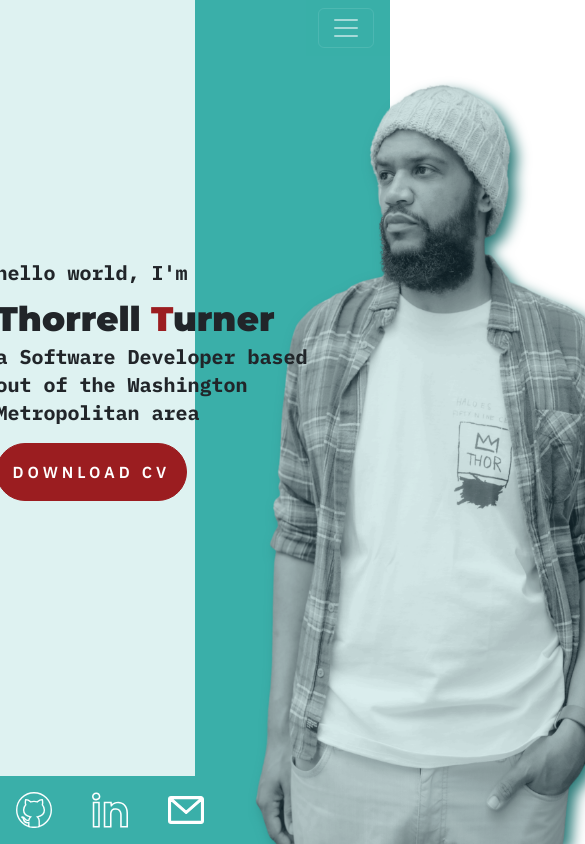
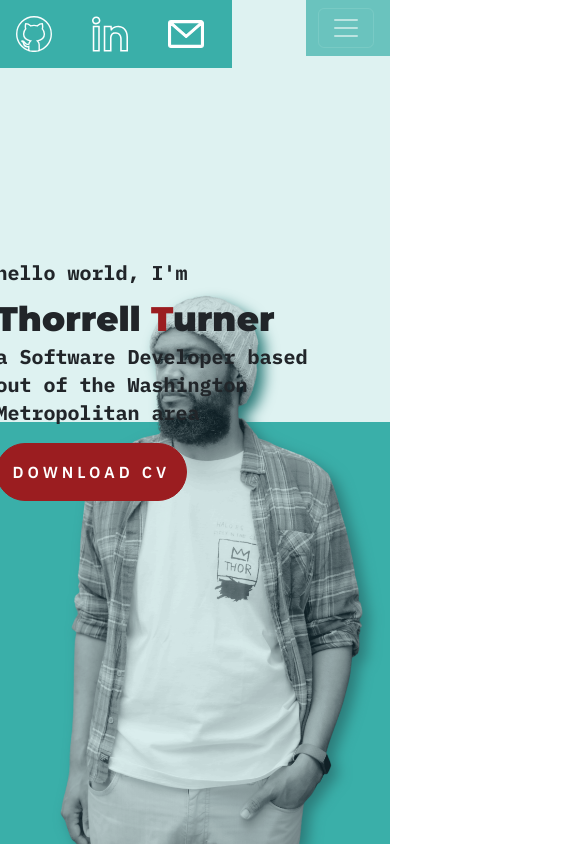
Before and after one commit to thorrellt/react-portfolio, a React (Vite) app: page / in a window 390 px wide. Shown: the top 844 px of the page, 585 px wide, since content can reach past the window. Built offline with nearby package versions, Linux system fonts and the light colour scheme.

Commit message:
add window  size state for responsive designs

```diff
--- a/src/components/App.jsx
+++ b/src/components/App.jsx
@@ -1,4 +1,4 @@
-import { useState } from 'react'
+import { useState, useEffect } from 'react'
 import MainNav from './MainNav'
 import Heading from './Heading'
 import '../styles/App.css'
@@ -8,12 +8,25 @@ import 'bootstrap/dist/css/bootstrap.min.css'
 import '../scss/custom.scss'
 
 function App() {
-  const [count, setCount] = useState(0)
+  const [windowWidth, setWindowWidth] = useState(window.innerWidth)
+
+  useEffect(() => {
+    function watchWidth() {
+      setWindowWidth(window.innerWidth)
+    }
+
+    window.addEventListener("resize", watchWidth)
+
+    return function () {
+      window.removeEventListener("resize", watchWidth)
+    }
+  }, [])
+
 
   return (
     <div className="App">
       <MainNav />
-      <Heading />
+      <Heading windowWidth = {windowWidth}/>
 
     </div>
   )
--- a/src/components/Heading.jsx
+++ b/src/components/Heading.jsx
@@ -12,13 +12,54 @@ import linkedinIcon from '../assets/icon-li.svg'
 import emailIcon from '../assets/icon-mail.svg'
 import resume from '../assets/thorrellt_resume.pdf'
 
-function Heading() {
+function Heading(props) {
+  console.log(props.windowWidth)
+  const contactsPosition = props.windowWidth <= 575 ? "top-0" : "bottom-0"
 
   return (
-    <Container className=".Heading position-relative" fluid>
+    <Container className=".Heading position-relative" id='Heading' fluid>
       <Row>
-        <div id="heading--left" className="col-6 bg-secondary"></div>
-        <div id="heading--right" className="col-6 bg-primary">
+        <div id="heading--left"
+        className="mx-0 px-0 col-12 col-sm-6 bg-secondary position-relative">
+          <Row id="main-contacts"
+            className={`bg-primary position-absolute ${contactsPosition} start-0 px-2 py-3`}>
+
+            <Col>
+              <a href="https://github.com/thorrellt" className="contact mx-2"
+              id="gitHub"
+              target="_blank"
+              rel="noopener noreferrer">
+                <Image
+                  src={githubIcon}
+                  alt="github"
+                  title="github.com/thorrellt" />
+              </a>
+            </Col>
+
+            <Col>
+              <a href="https://www.linkedin.com/in/thorrellt/" className="contact mx-2"
+              id="linkedIn"
+              target="_blank"
+              rel="noopener noreferrer">
+                <Image
+                  src={linkedinIcon}
+                  alt="www.linkedin.com/in/thorrellt" title="linkedin.com/in/thorrellt" />
+              </a>
+            </Col>
+
+            <Col>
+              <a href="mailto:thorrellt@gmail.com" className="contact mx-2"
+              id="email" target="_blank"
+              rel="noopener noreferrer">
+                <Image className='py-auto'
+                  src={emailIcon}
+                  alt="thorrellt@gmail.com"
+                  title="thorrellt@gmail.com" />
+              </a>
+            </Col>
+          </Row>
+        </div>
+        <div id="heading--right" className="col-12 col-sm-6 bg-primary">
           <Image
             className="profile-pic ms-5 me-5"
             id='profile-pic'
@@ -44,29 +85,7 @@ function Heading() {
         </Button>
       </div>
 
-      <Row id="main-contacts"
-      className="bg-primary position-absolute bottom-0 start-0 px-2 py-3">
-          <Col>
-            <a href="https://github.com/thorrellt" className="contact mx-2" id="gitHub" target="_blank" rel="noopener noreferrer">
-              <Image
-                src={githubIcon} alt="github" title="github.com/thorrellt" />
-            </a>
-          </Col>
 
-          <Col>
-            <a href="https://www.linkedin.com/in/thorrellt/" className="contact mx-2" id="linkedIn" target="_blank" rel="noopener noreferrer">
-              <Image
-                src={linkedinIcon} alt="www.linkedin.com/in/thorrellt" title="linkedin.com/in/thorrellt" />
-            </a>
-          </Col>
-
-          <Col>
-            <a href="mailto:thorrellt@gmail.com" className="contact mx-2" id="email" target="_blank" rel="noopener noreferrer">
-              <Image className='py-auto'
-                src={emailIcon} alt="thorrellt@gmail.com" title="thorrellt@gmail.com" />
-            </a>
-          </Col>
-        </Row>
     </Container>
   );
 }
--- a/src/styles/Heading.css
+++ b/src/styles/Heading.css
@@ -1,11 +1,18 @@
-.Heading {
+
+
+
+#Heading {
     height: 100vh;
-    outline: 2px solid black;
+    /* outline: 2px solid black; */
+}
+
+#Heading > .row {
+    height: 100%;
 }
 
 #heading--left,
 #heading--right {
-    height: 100vh;
+    height: 100%;
 }
 
 
@@ -23,7 +30,7 @@
 
 
 #profile-pic {
-    height: 90vh;
+    height: 90%;
     filter: drop-shadow(7px 7px 7px #2B7A78);
     position: absolute;
     bottom: 0;
@@ -54,3 +61,21 @@
     width: 2.25rem;
     align-self: center;
 }
+
+@media all and (max-width: 575px) {
+
+    #heading--left,
+    #heading--right {
+        height: 50vh;
+    }
+
+    #profile-pic {
+        height: 65%;
+    }
+
+    /* #main-contacts {
+        bottom: 100%;
+        top: 0%;
+    } */
+
+}
```
